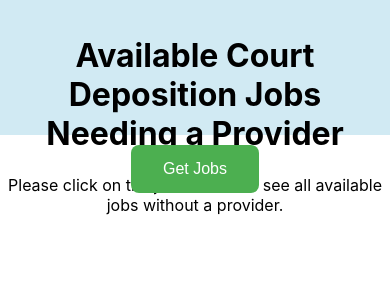
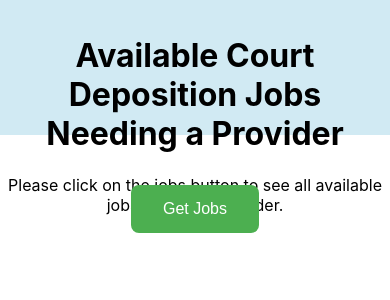
Before and after one commit to malcolmbyrd/court-deposition-demo, a React (Create React App) app: page / in a window 390 px wide. Shown: the top 300 px of the page. Built offline with nearby package versions, Linux system fonts and the light colour scheme.

Commit message:
Fixes button alignment on mobile

```diff
--- a/styles/frontend.scss
+++ b/styles/frontend.scss
@@ -4,7 +4,7 @@
   width: 100%;
 
   .jobs-button {
-    margin: 10px auto;
+    margin: 50px auto;
   }
 }
 
```
